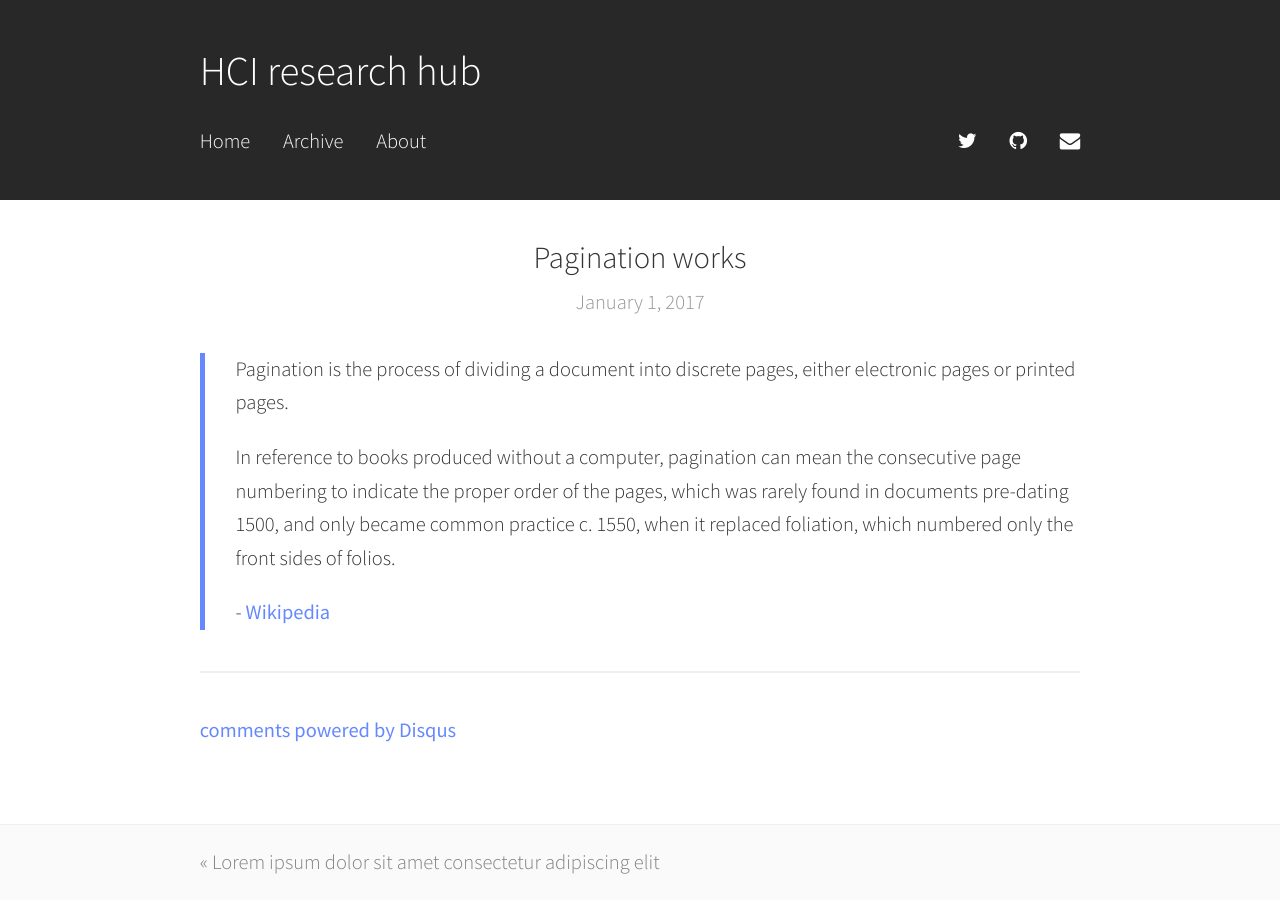
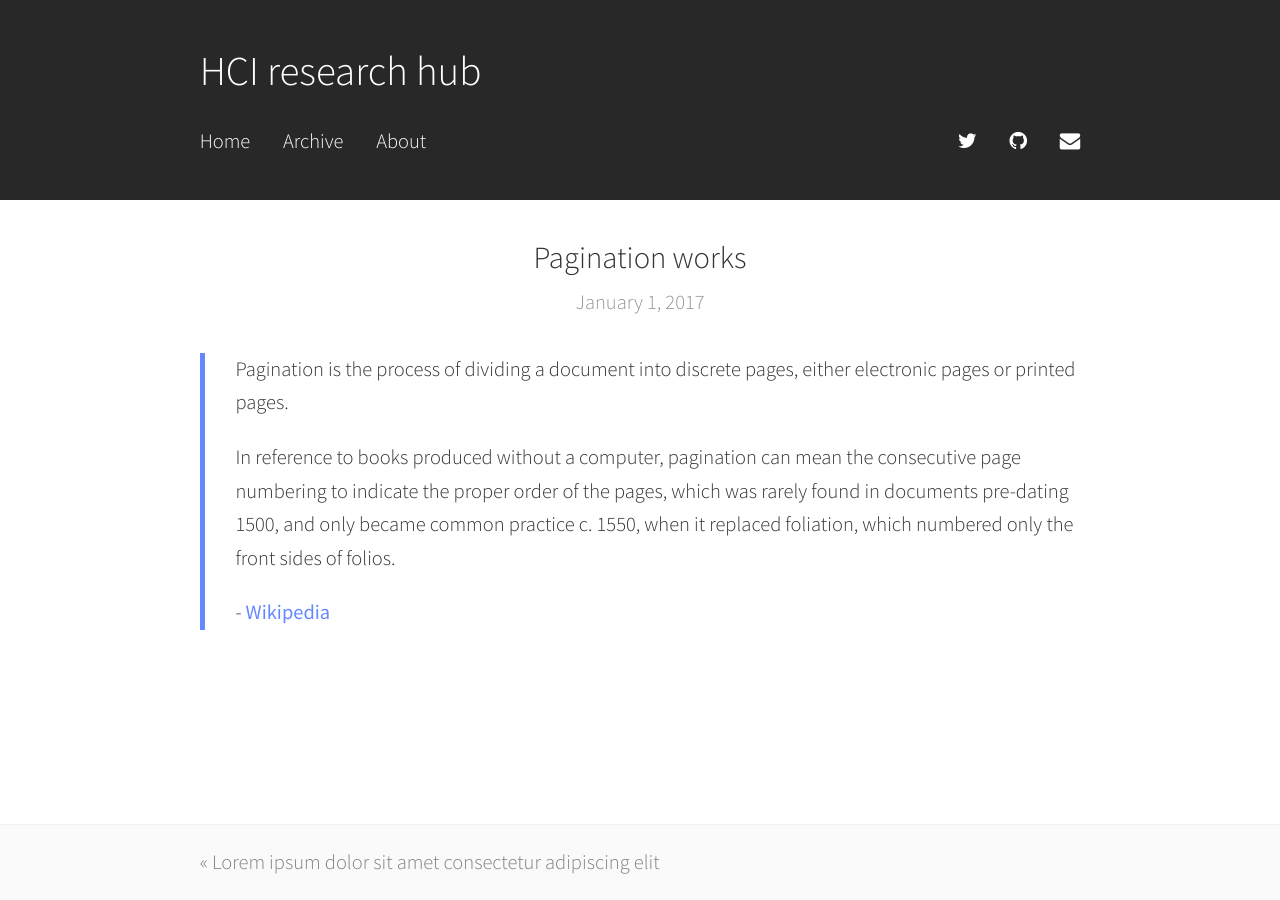
Before and after one commit to LiquanChai/liquanchai.github.io, a Jekyll site: the page built from _posts/2017-01-01-pagination-works.md, in a window 1280 px wide. Built offline with Jekyll 4.4.1, drawn with Linux system fonts in a browser that asks for light colours; comment, search, counter and statistics services are not loaded.

Commit message:
changed config

```diff
--- a/_config.yml
+++ b/_config.yml
@@ -3,8 +3,8 @@ author: "Liquan Chai"
 description: "Personal blog for my PhD journey"
 more: "read more »"
 url: "https://liquanchai.github.io/"
-baseurl: ""
-paginate: 7
+baseurl: "/"
+paginate: 2
 permalink: pretty
 excerpt_separator: "\n\n\n" # two blank lines
 
@@ -18,7 +18,7 @@ navigation:
   - about.md
 
 comments:
-  disqus: "disqus-contrast"
+#  disqus: "disqus-contrast"
 #  isso: "comments.mysite.org"
 
 links: # see http://fontawesome.io/icons/#brand for all possible icons
```
